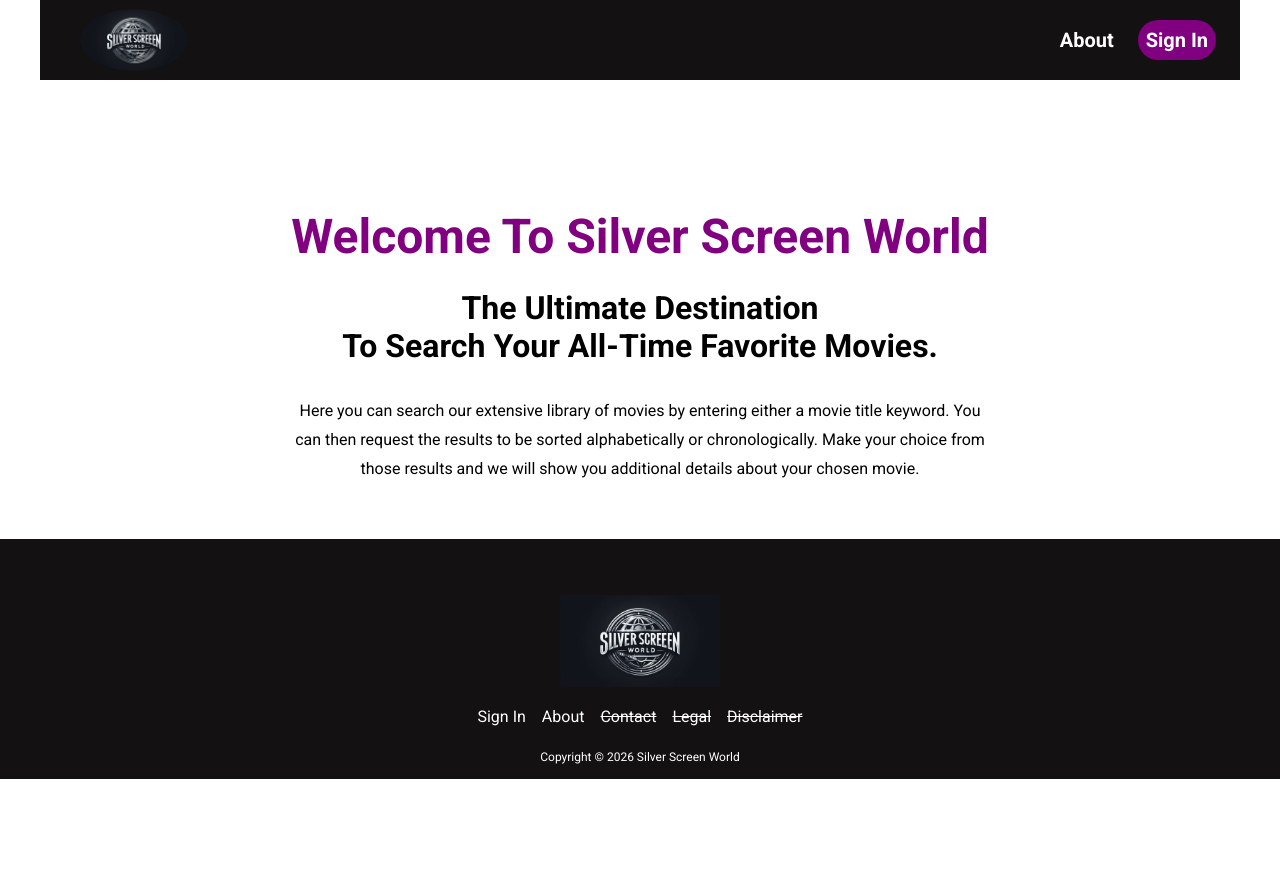
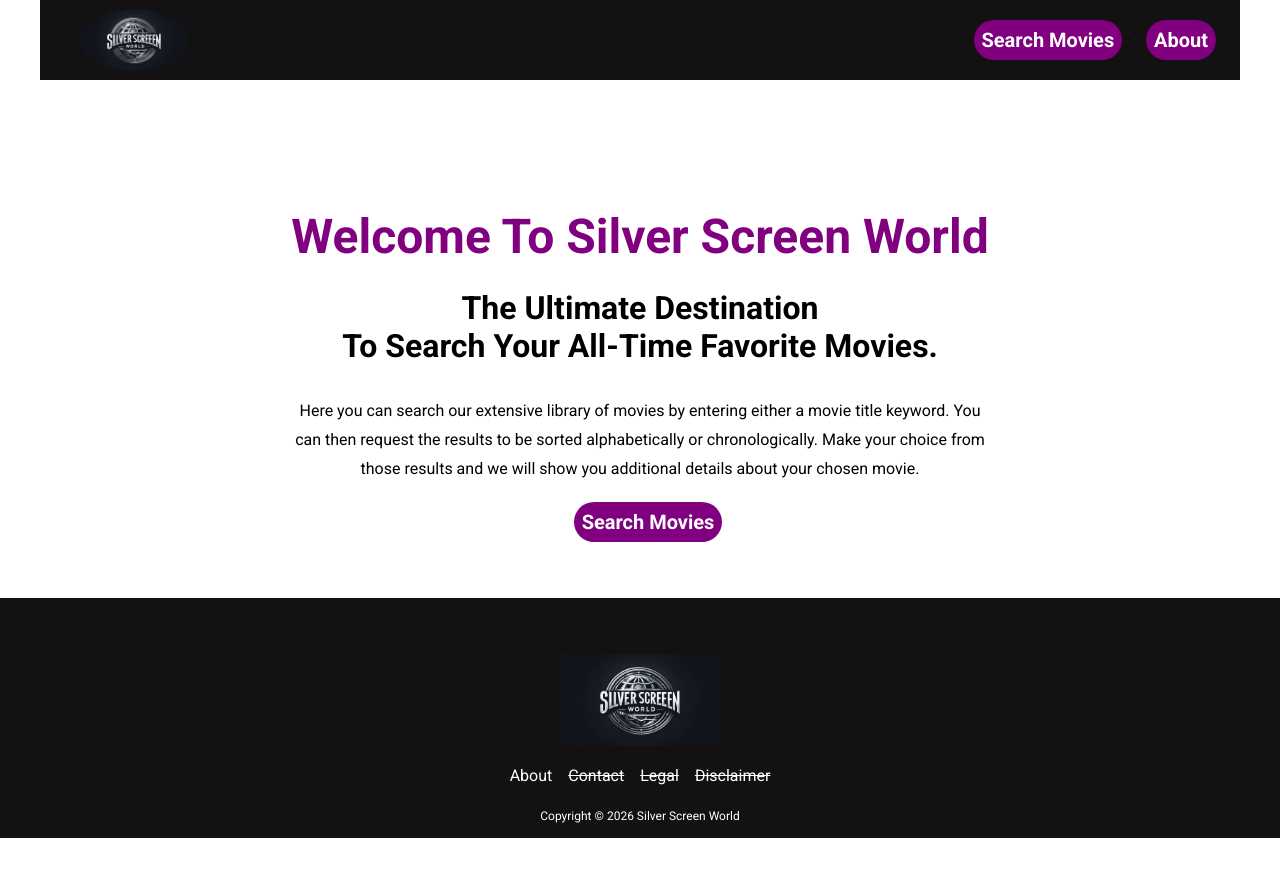
Before and after one commit to hirani-dotcom/ReactApp-FinalProject, a React (Vite) app: page / in a window 1280 px wide. Shown: the top 876 px of the page. Before the commit the page ends 820 px from the top, so only its background shows below. Built offline with nearby package versions, Linux system fonts and the light colour scheme; no server answers.

Commit message:
removed signin and register functionality and related components, etc

```diff
--- a/src/App.css
+++ b/src/App.css
@@ -397,7 +397,7 @@ MOVIES
     display: flex;
     flex-wrap: wrap;
     justify-content: center;
-    align-items: center;
+    align-items: start;
     padding: 28px;
     width: 100%;
     max-width: 1200px;
@@ -497,8 +497,8 @@ MOVIES
 
 .modal-close {
     position: absolute;
-    top: 10px;
-    right: 10px;
+    top: 20px;
+    right: 20px;
     border: white;
     background: white;
     font-size: 1.5rem;
--- a/src/App.jsx
+++ b/src/App.jsx
@@ -18,8 +18,8 @@ const App = () => {
                 <Route path="/about" element={<About />} />
                 <Route path="/menu" element={<Menu />} />
                 <Route path="/movies" element={<Movies />} />
-                <Route path="/Signin" element={<AuthForm />} />
-                <Route path="/signout" element={<SignOutScreen />} />
+                {/* <Route path="/Signin" element={<AuthForm />} /> */}
+                {/* <Route path="/signout" element={<SignOutScreen />} /> */}
             </Routes>
             <Footer />
         </div>
--- a/src/component/About.jsx
+++ b/src/component/About.jsx
@@ -1,14 +1,23 @@
 import React from 'react';
+import { useNavigate } from 'react-router-dom';
 
 const About = () => {
+
+   const navigate = useNavigate();
+
+   const toMovies = () => {
+      navigate("/movies");
+   }
+
   return (
    <div id="about" className='container'>
       <h1>Welcome To Silver Screen World</h1>
       <h2>The Ultimate Destination<br />To Search Your All-Time Favorite Movies.</h2>
       <div className='about__description'>
          <p> Here you can search our extensive library of movies by entering either a movie title keyword. You can then request the results to be sorted alphabetically or chronologically. Make your choice from those results and we will show you additional details about your chosen movie.
-         </p>
+         </p><br />
       </div>
+      <button className="nav__link reg-btn" onClick={toMovies}> Search Movies</button>
    </div>
   );
 };
--- a/src/component/Footer.jsx
+++ b/src/component/Footer.jsx
@@ -39,7 +39,7 @@ const Footer = () => {
                             </figure>
                         </a>
                         <div className="footer__list">
-                            {user ? (
+                            {/* {user ? (
                                 <>
                                     <a
                                         className="footer__link"
@@ -55,7 +55,7 @@ const Footer = () => {
                                 >
                                     Sign In
                                 </a>
-                            )}
+                            )} */}
 
                             <a className="footer__link" onClick={toAbout}>About</a>
                             <a className="footer__link no-cursor">Contact</a>
--- a/src/component/Menu.jsx
+++ b/src/component/Menu.jsx
@@ -50,20 +50,14 @@ const Menu = () => {
                             </a>
                         </li>
                         <li className="menu__list">
-                            {user ? (
-                                <>
-                                    <a
+                                                                <a
                                         className="menu__link"
                                         onClick={toMovies}
                                     >
                                         Movie Search
                                     </a>
-                                </>
-                            ) : (
-                                ""
-                            )}
                         </li>
-                        <li className="menu__list">
+                        {/* <li className="menu__list">
                             {user ? (
                                 <>
                                     <a
@@ -84,7 +78,7 @@ const Menu = () => {
                                     </a>
                                 </>
                             )}
-                        </li>
+                        </li> */}
                     </ul>
                 </div>
             </section>
--- a/src/component/Movies.jsx
+++ b/src/component/Movies.jsx
@@ -90,19 +90,17 @@ const Movies = ({ isOpen, onClose }) => {
         }
     };
 
-    const formattedName = getFormattedUsername(user?.email);
+    // const formattedName = getFormattedUsername(user?.email);
 
     return (
         <section id="movies">
-            {user ? (
-                <>
                     <div className="container">
-                        <h2>
+                        {/* <h2>
                             Welcome back{" "}
                             <span className="purple">{formattedName}</span>
-                        </h2>
+                        </h2> */}
                         <h2>
-                            Find your All-Time Favorite Movies Here <br />
+                            Find your All-Time Favorite Movies here
                             with 🎬 Silver Screen World
                         </h2>
 
@@ -134,7 +132,7 @@ const Movies = ({ isOpen, onClose }) => {
                             </button>
                         </div>
 
-                        {error && <p className="error-message">{error}</p>}
+                        {/* {error && <p className="error-message">{error}</p>} */}
 
                         {/* Loading */}
                         {loading && (
@@ -234,12 +232,6 @@ const Movies = ({ isOpen, onClose }) => {
                             </div>
                         )}
                     </div>
-                </>
-            ) : (
-                <div className="container">
-                    <AuthForm />
-                </div>
-            )}
         </section>
     );
 };
--- a/src/component/Nav.jsx
+++ b/src/component/Nav.jsx
@@ -7,8 +7,6 @@ import { useAuth } from "./context/AuthContext";
 import { doSignOut } from "../firebase/firebase";
 
 const Nav = () => {
-    const { user, userData, error, setError, login, register, logout } =
-        useAuth();
 
     const navigate = useNavigate();
 
@@ -38,19 +36,17 @@ const Nav = () => {
                 <img className="logo" src={logo} alt="" />
                 <ul className="nav__links">
                     <li>
-                        {user ?
                         <>
                         <button className="nav__link reg-btn" onClick={toMovies}> Search Movies</button>
                         </> : <>
                         <p> </p></>
-                        }
                     </li>
                     <li>
-                        <a className="nav__link" onClick={toAbout}>
+                        <a className="nav__link reg-btn" onClick={toAbout}>
                             About
                         </a>
                     </li>
-                    <li>
+                    {/* <li>
                         {user ? (
                             <> <button onClick={() => { doSignOut(); navigate("/signout"); }} className="nav__link reg-btn logout" > {user.email[0].toUpperCase()} <span className="logout-text">Log Out</span> </button> </>
                         ) : (
@@ -63,7 +59,7 @@ const Nav = () => {
                                 </button>
                             </>
                         )}
-                    </li>
+                    </li> */}
                     <button
                         className="btn__menu menu--open"
                         onClick={toMenu}
```
